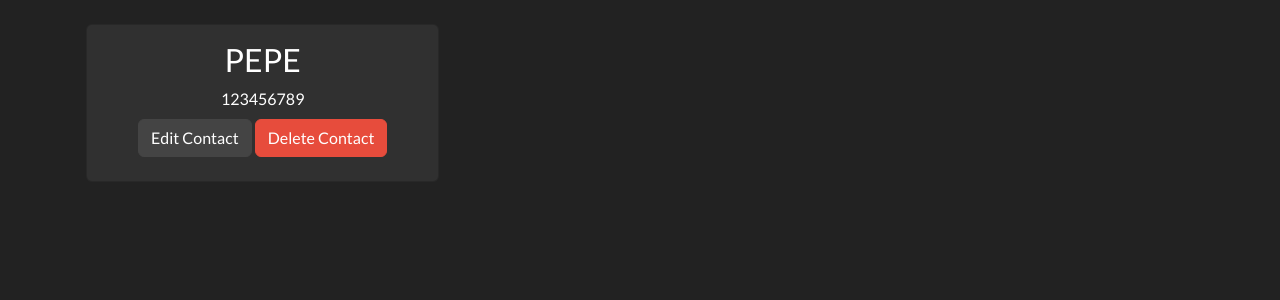
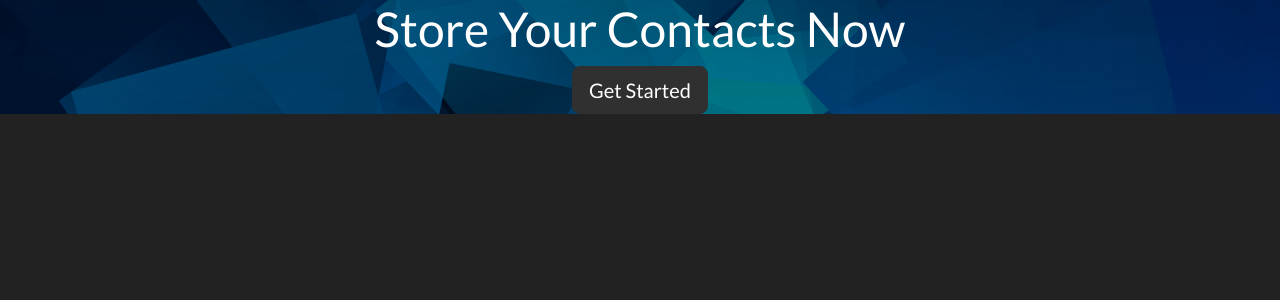
Before and after one commit to 1AdErsOn/contacs_app, a PHP site: page / in a window 1280 px wide. Shown: the part 72-372 px from the top of the page. Run offline with PHP 8.4, Linux system fonts and the light colour scheme; data comes from the database, SQL or seed files in the repository; some libraries are stand-ins or nearby versions.

Commit message:
Welcome page

```diff
--- a/edit.php
+++ b/edit.php
@@ -35,7 +35,7 @@ if ($_SERVER["REQUEST_METHOD"] == "POST") {
       ":phone" => $phoneNumber,
       ":id" => $id
     ]);
-    header("Location: index.php");
+    header("Location: home.php");
   }
 }
 
--- a/include/header.php
+++ b/include/header.php
@@ -22,6 +22,11 @@
 
   <!-- Static Content -->
   <link rel="stylesheet" href="./static/css/index.css" />
+  <?php $uri = parse_url($_SERVER["REQUEST_URI"], PHP_URL_PATH);
+    if ($uri == "/contacs_app/" || $uri == "/contacs_app/index.php"){
+  ?>
+    <script defer src="./static/js/welcome.js"></script>
+  <?php } ?>
 
   <title>Contacts App</title>
 </head>
--- a/include/navbar.php
+++ b/include/navbar.php
@@ -18,7 +18,7 @@
     <div class="collapse navbar-collapse" id="navbarNav">
       <ul class="navbar-nav">
         <li class="nav-item">
-          <a class="nav-link" href="./index.php">Home</a>
+          <a class="nav-link" href="./home.php">Home</a>
         </li>
         <li class="nav-item">
           <a class="nav-link" href="./add.php">Add Contact</a>
--- a/index.php
+++ b/index.php
@@ -1,60 +1,10 @@
-<?php
+<?php include("./include/header.php") ?>
 
-/* if (file_exists("contacts.json")){
-  $contacts = json_decode(file_get_contents("contacts.json"), true);
-
-}else{
-  $contacts = [];
-} */
-require "dataBase.php";
-$conexion = new Conexion();
-$conn = $conexion->conectar();
-
-if (isset($_GET["id"])){
-  $id = $_GET["id"];
-  $statement = $conn->prepare("SELECT * FROM contacts WHERE id = :id");
-  $statement->execute([":id" => $id]);
-  if ($statement->rowCount() == 0){
-    http_response_code(404);
-    echo("HTTP 404 NOT FOUND");
-    return;
-  } else{
-    $conn->prepare("DELETE FROM contacts WHERE id = :id")->execute([":id" => $id]);
-    //$statement->bindValue(":id", $id);
-    header("Location: index.php");
-  }
-}
-
-$contacts = $conn->query("SELECT * FROM contacts");
-include("./include/header.php");
-
-?>
-
-<div class="container pt-4 p-3">
-  <div class="row">
-
-    <?php if ($contacts->rowCount() == 0): ?>
-      <div class="col-md-4 mx-auto">
-        <div class="card card-body text-center">
-          <p>No contacts saved yet</p>
-          <a href="./add.php">Add One!</a>
-        </div>
-      </div>
-    <?php endif ?>
-    <?php foreach ($contacts as $contact): ?>
-      <div class="col-md-4 mb-3">
-        <div class="card text-center">
-          <div class="card-body">
-            <h3 class="card-title text-capitalize"><?= $contact["name"] ?></h3>
-            <p class="m-2"><?= $contact["phone_number"] ?></p>
-            <a href="edit.php?id=<?= $contact["id"] ?>" class="btn btn-secondary mb-2">Edit Contact</a>
-            <a href="index.php?id=<?= $contact["id"] ?>" class="btn btn-danger mb-2">Delete Contact</a>
-          </div>
-        </div>
-      </div>
-    <?php endforeach ?>
-
+<div class="welcome d-flex align-items-center justify-content-center">
+  <div class="text-center">
+    <h1>Store Your Contacts Now</h1>
+    <a class="btn btn-lg btn-dark" href="register.php">Get Started</a>
   </div>
 </div>
 
-<?php include("./include/footer.php"); ?>
+<?php include("./include/footer.php") ?>
--- a/static/css/index.css
+++ b/static/css/index.css
@@ -1,3 +1,8 @@
 .navbar img {
     width: 1.2rem;
 }
+.welcome {
+    background: url('/contacs_app/static/img/background.jpg');
+    background-position: center center;
+    background-size: cover;
+}
```
Also changed, not shown: home.php (added, +60 -0 lines), static/js/welcome.js (added, +14 -0 lines), static/img/background.jpg (added).
